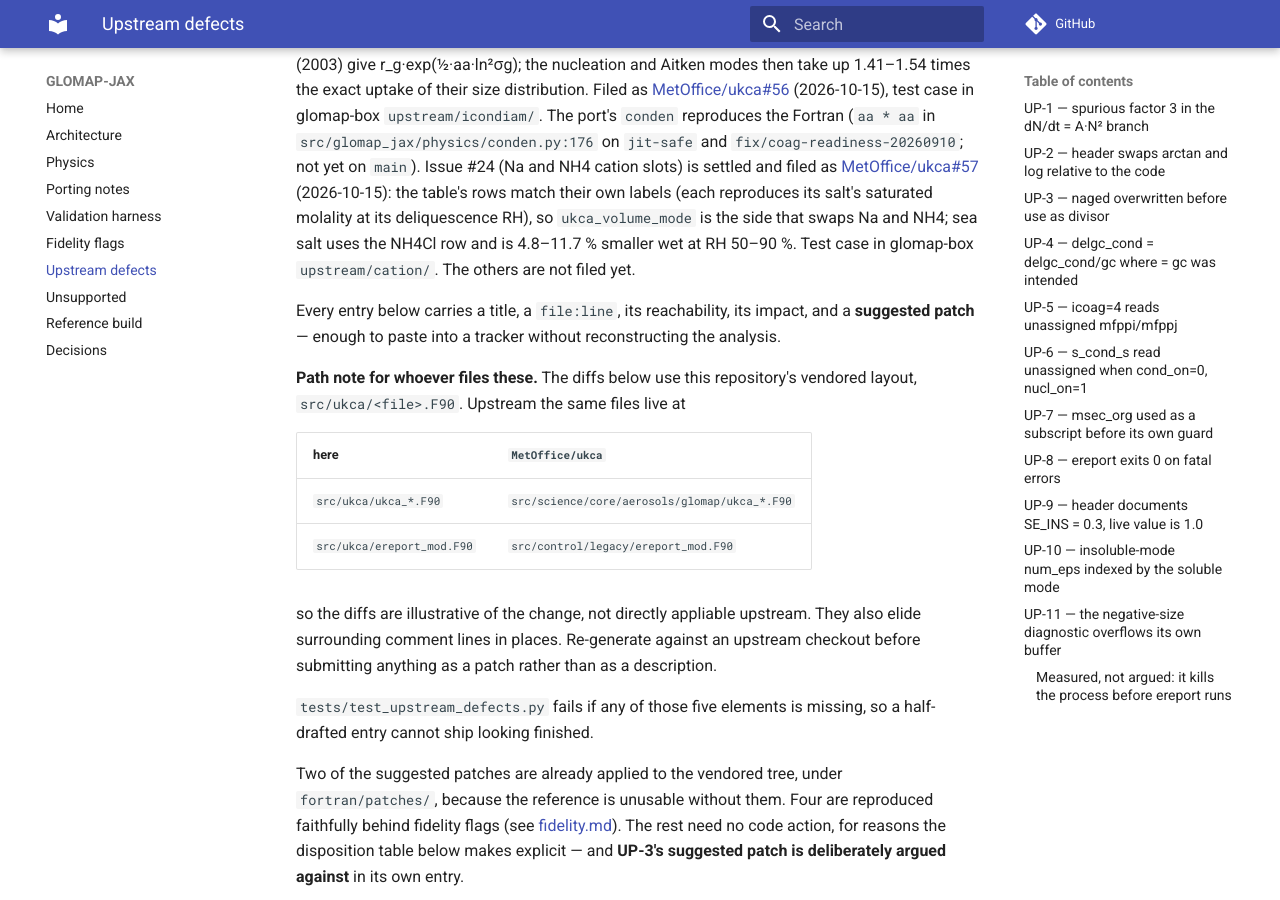
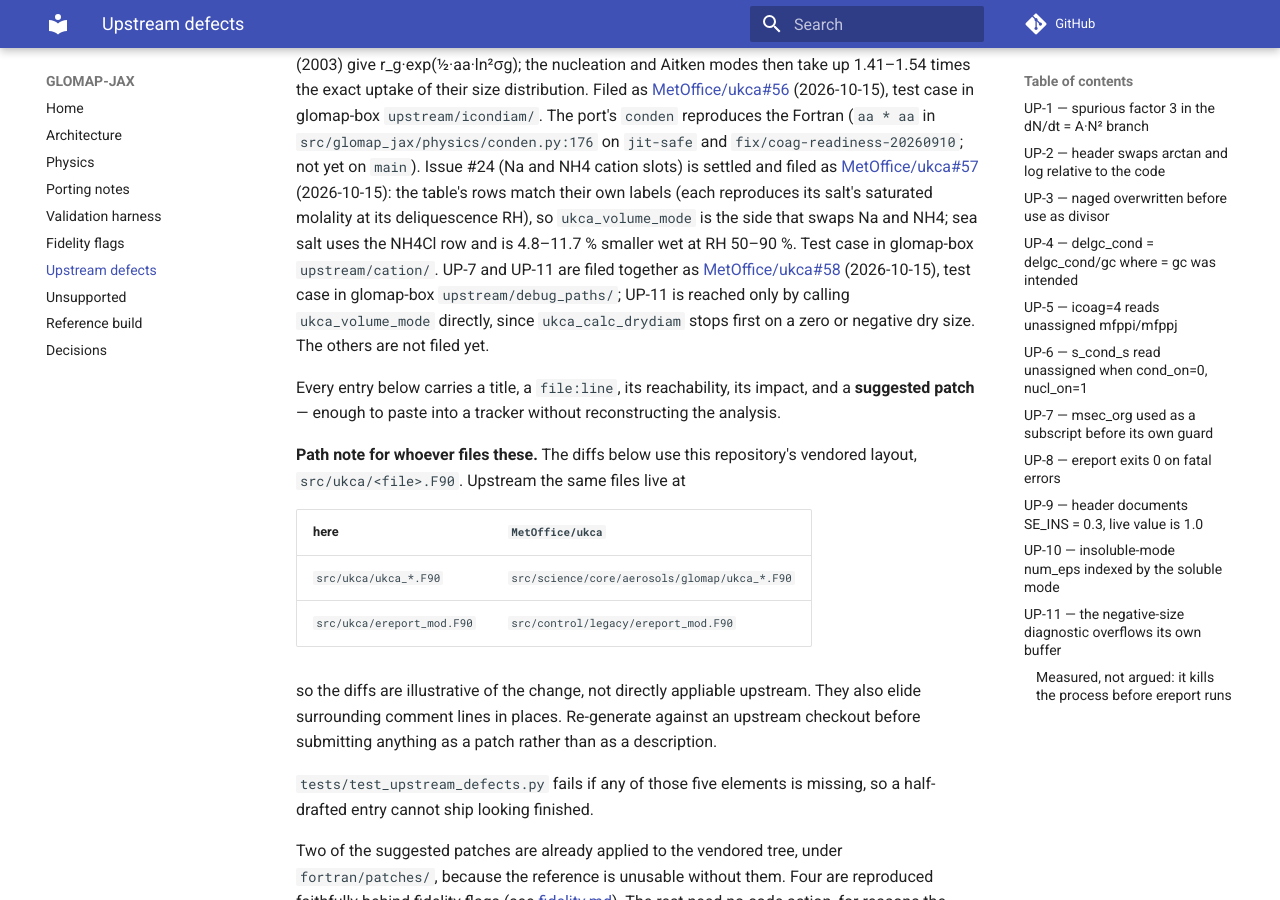
Before and after one commit to reflective-org/GLOMAP-JAX, an MkDocs documentation site: the page built from docs/UPSTREAM_DEFECTS.md, in a window 1280 px wide and 900 px high, scrolled down 323 px. Built offline with MkDocs 1.6.1 and Material for MkDocs 9.7.7, drawn with Linux system fonts in a browser that asks for light colours; comment, search, counter and statistics services are not loaded.

Commit message:
UPSTREAM_DEFECTS: record that UP-7 and UP-11 have been filed upstream
Co-Authored-By: Claude Opus 5.5 <noreply@anthropic.com>
Claude-Session: https://claude.ai/code/session_0196Xi2zzJohN63oCCcDGFsc

```diff
--- a/docs/UPSTREAM_DEFECTS.md
+++ b/docs/UPSTREAM_DEFECTS.md
@@ -24,7 +24,11 @@ is settled and filed as
 table's rows match their own labels (each reproduces its salt's saturated molality at
 its deliquescence RH), so `ukca_volume_mode` is the side that swaps Na and NH4; sea
 salt uses the NH4Cl row and is 4.8–11.7 % smaller wet at RH 50–90 %. Test case in
-glomap-box `upstream/cation/`. The others are not filed yet.
+glomap-box `upstream/cation/`. UP-7 and UP-11 are filed together as
+[MetOffice/ukca#58](https://github.com/MetOffice/ukca/issues/58) (2026-10-15), test
+case in glomap-box `upstream/debug_paths/`; UP-11 is reached only by calling
+`ukca_volume_mode` directly, since `ukca_calc_drydiam` stops first on a zero or
+negative dry size. The others are not filed yet.
 
 Every entry below carries a title, a `file:line`, its reachability, its impact,
 and a **suggested patch** — enough to paste into a tracker without
```
